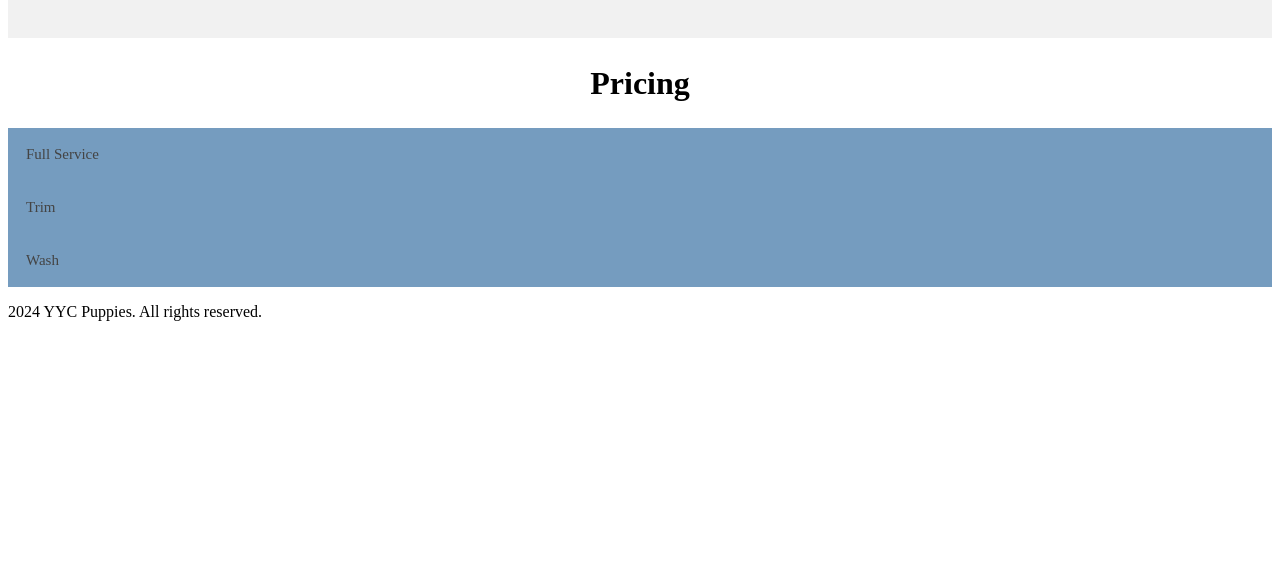
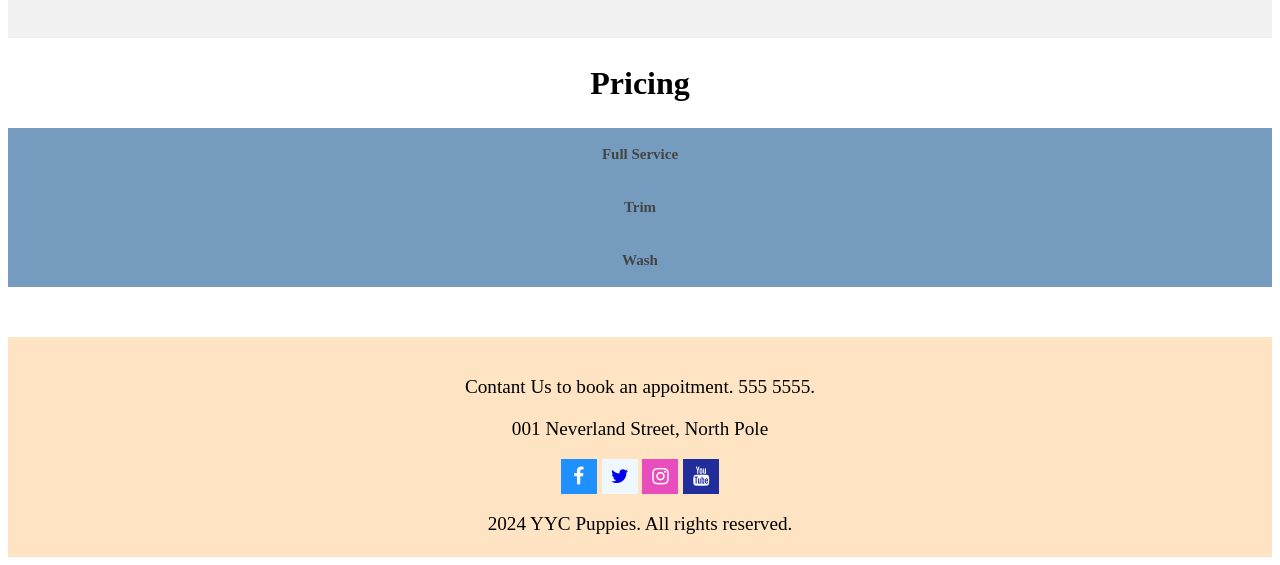
Before and after one commit to Karabintree/Group_7_Web, a plain HTML site: page index.html in a window 1280 px wide. Shown: the part 2102-2667 px from the top of the page. Before the commit the page ends 2439 px from the top, so only its background shows below. Drawn offline with Linux system fonts and the light colour scheme; a web font is replaced by a local one.

Commit message:
footer Changes

```diff
--- a/Styles/accodeon.css
+++ b/Styles/accodeon.css
@@ -6,11 +6,13 @@
     padding: 18px;
     width: 100%;
     border: none;
-    text-align: left;
+    text-align: center;
     outline: none;
     font-size: 15px;
     transition: 0.4s;
     font-family: "Kalnia", serif;
+    font-weight: bold;
+
   }
 
   .active, .accordion:hover {
@@ -24,6 +26,10 @@
     overflow: hidden;
     transition: max-height 0.2s ease-out;
   }
+
+  /*.pricing {
+    background-color: pink;
+  }*/
 /* Responsive adjustments */
 @media screen and (max-width: 768px) {
   /* Styles for tablets and smaller screens */
--- a/Styles/footer.css
+++ b/Styles/footer.css
@@ -1,3 +1,97 @@
 .footer {
 
+    bottom: 0;
+    left: 0;
+    width: 100%;
+    height: 200px;
+    background-color: bisque;
+    text-align: center;
+    font-size: larger;
+    margin-top: 50px;
+    padding-top: 20px;
+
 }
+
+.fa:hover {
+    opacity: 0.7;
+}
+
+/*facebook*/
+.fa-facebook {
+    padding: 08px;
+    font-size: 60px;
+    width: 20px;
+    text-align: center;
+    text-decoration: none;
+    background-color: dodgerblue;
+    color: white;
+
+}
+
+/* Twitter */
+.fa-twitter {
+    padding: 08px;
+    font-size: 60px;
+    width: 20px;
+    text-align: center;
+    text-decoration: none;
+    background-color: aliceblue;
+}
+
+/* instagram */
+.fa-instagram {
+    padding: 08px;
+    font-size: 60px;
+    width: 20px;
+    text-align: center;
+    text-decoration: none;
+    background-color: rgba(222, 21, 185, 0.722);
+    color: white;
+}
+
+/* youtube */
+.fa-youtube {
+    padding: 08px;
+    font-size: 60px;
+    width: 20px;
+    text-align: center;
+    text-decoration: none;
+    background-color: rgba(14, 30, 152, 0.921);
+    color: white;
+}
+
+/* Default styles */
+.centered-text {
+    text-align: center;
+    /*font-size: 24px;
+    padding: 20px;*/
+}
+
+@media only screen and (max-width: 768px) {
+    .footer {
+        height: 100px;
+        /* Adjust height for smaller screens */
+    }
+
+    .fa {
+        font-size: 40px;
+        /* Decrease icon size for smaller screens */
+        padding: 5px;
+        /* Reduce padding around icons */
+    }
+}
+
+/* Media query for smaller phones */
+@media only screen and (max-width: 480px) {
+    .footer {
+        height: 80px;
+        /* Further adjust height for very small screens */
+    }
+
+    .fa {
+        font-size: 30px;
+        /* Reduce icon size further */
+        padding: 3px;
+        /* Further reduce padding around icons */
+    }
+}
--- a/index.html
+++ b/index.html
@@ -155,8 +155,15 @@
 
   <!-- Footer -->
   <div class="footer">
-    <p>2024 YYC Puppies. All rights reserved.</p>
-  </div>
+
+    <p>Contant Us to book an appoitment. 555 5555.</p>
+    <p> 001 Neverland Street, North Pole  </p>
+      <a href="#" class="fa fa-facebook"></a>
+      <a href="#" class="fa fa-twitter"></a>
+      <a href="#" class="fa fa-instagram"></a>
+      <a href="#" class="fa fa-youtube"></a>
+      <p>2024 YYC Puppies. All rights reserved.</p>
+    </div>
 
   <script>
     var acc = document.getElementsByClassName("accordion");
```
